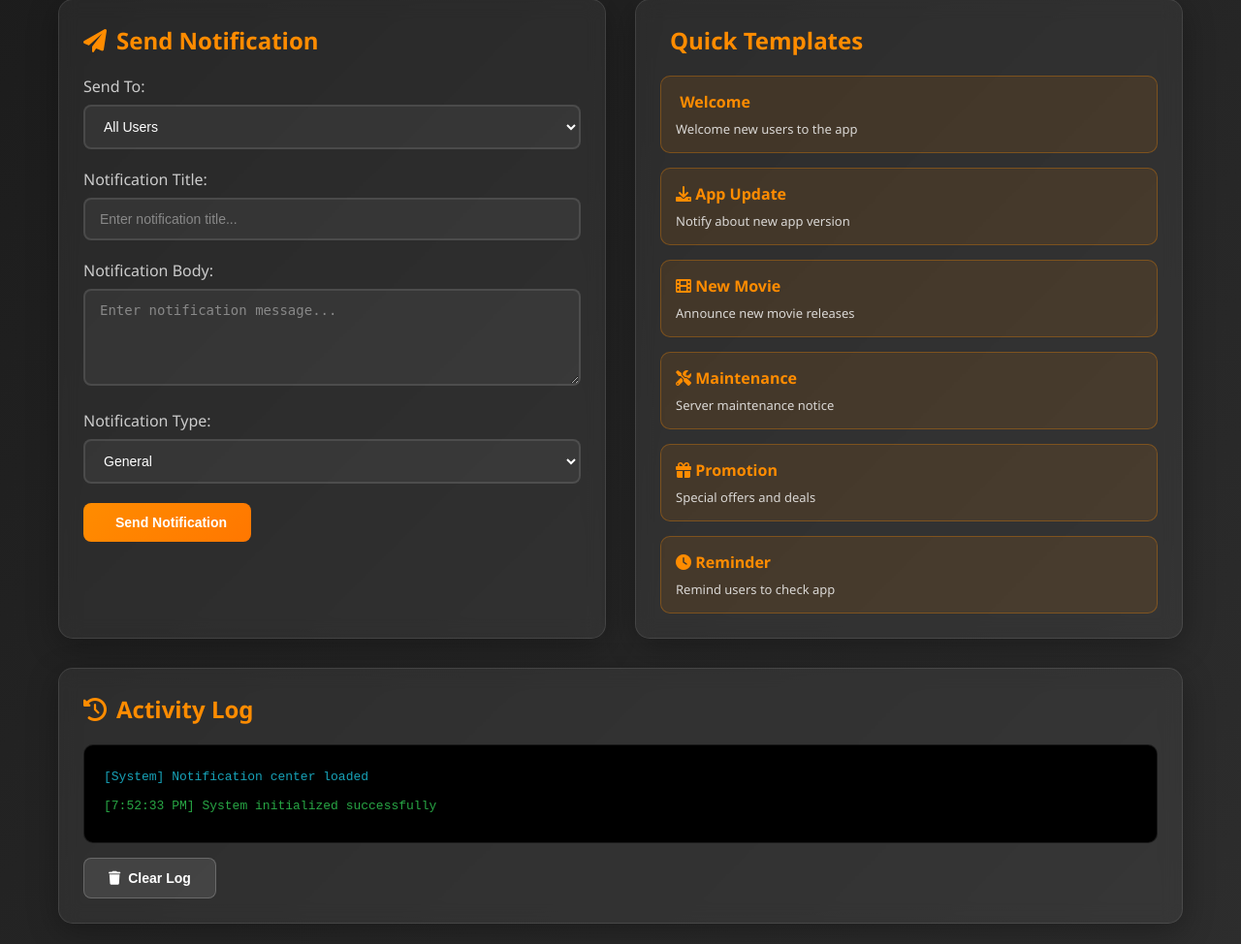
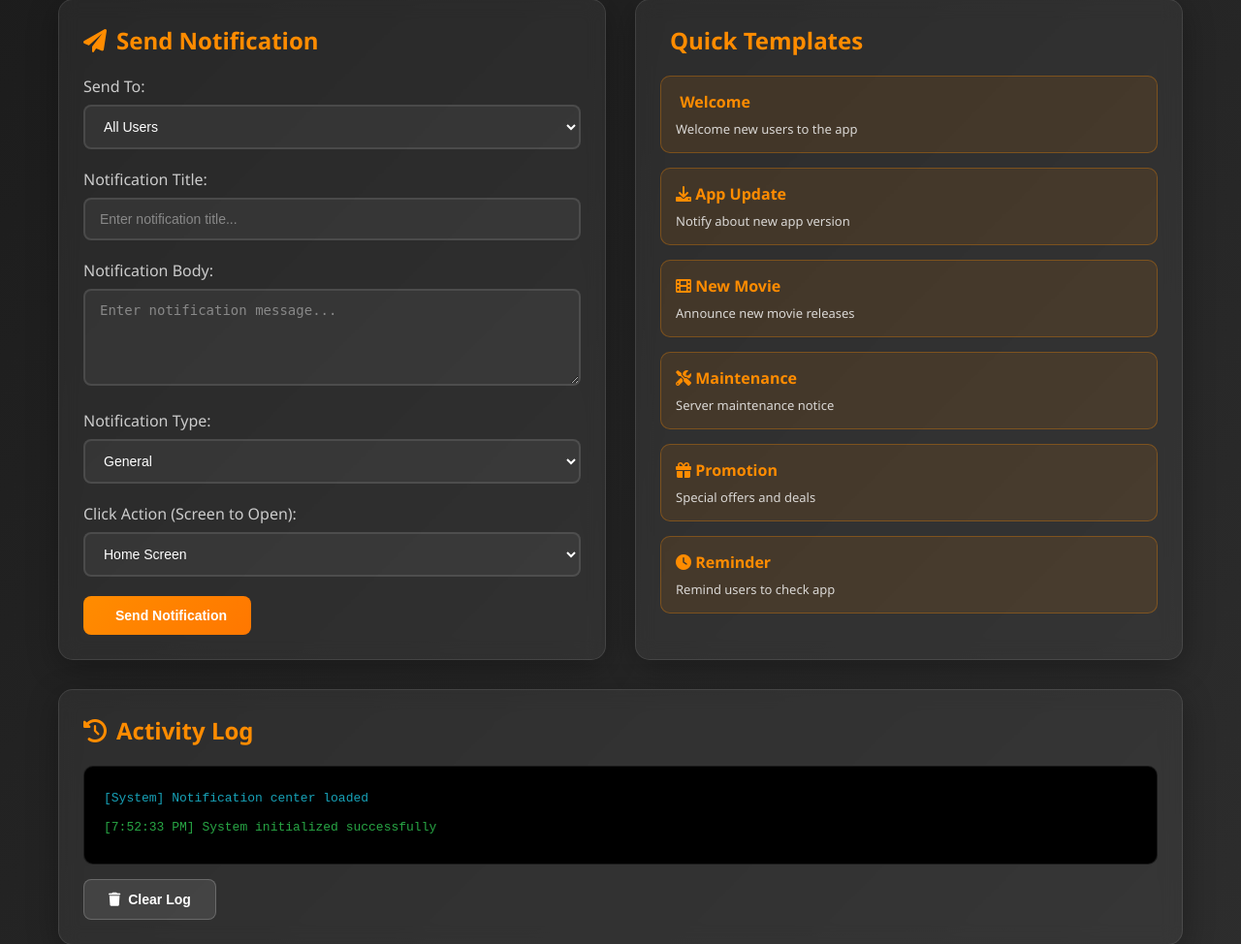
Before and after one commit to hiotakuofficial-cloud/noi-noi, a PHP site: page /notification/dashboard.php in a window 1280 px wide. Shown: the part 312-1286 px from the top of the page at 97% size. Run offline with PHP 8.4, Linux system fonts and the light colour scheme; the visitor is signed in with stand-in values (Sample User, id 1); data that the repository does not hold is empty.

Commit message:
🔔 Add Click Action Support to Notifications
✅ Features Added:
- Click action support in API (screen navigation)
- Movie ID field for movie notifications
- Screen selection dropdown in dashboard
- Template updates with navigation screens
- Auto-update click action based on notification type

📱 Supported Screens:
- /home, /movies, /movie-details
- /profile, /announcements, /settings

🎯 Flutter app can now handle notification clicks and navigate to specific screens!

```diff
--- a/notification/dashboard.php
+++ b/notification/dashboard.php
@@ -396,13 +396,31 @@ $_SESSION['last_activity'] = time();
 
                         <div class="form-group">
                             <label>Notification Type:</label>
-                            <select class="form-control" id="notificationType">
+                            <select class="form-control" id="notificationType" onchange="updateClickAction()">
                                 <option value="general">General</option>
                                 <option value="announcement">Announcement</option>
+                                <option value="movie">New Movie</option>
                                 <option value="update">App Update</option>
                                 <option value="promotion">Promotion</option>
                                 <option value="reminder">Reminder</option>
                             </select>
+                        </div>
+
+                        <div class="form-group">
+                            <label>Click Action (Screen to Open):</label>
+                            <select class="form-control" id="clickScreen">
+                                <option value="/home">Home Screen</option>
+                                <option value="/movies">Movies List</option>
+                                <option value="/movie-details">Movie Details</option>
+                                <option value="/profile">User Profile</option>
+                                <option value="/announcements">Announcements</option>
+                                <option value="/settings">Settings</option>
+                            </select>
+                        </div>
+
+                        <div class="form-group" id="movieIdGroup" style="display: none;">
+                            <label>Movie ID (for movie notifications):</label>
+                            <input type="text" class="form-control" id="movieId" placeholder="Enter movie ID...">
                         </div>
 
                         <button type="submit" class="btn btn-primary">
--- a/notification/notification-center.js
+++ b/notification/notification-center.js
@@ -10,32 +10,38 @@ const templates = {
     welcome: {
         title: "🎉 Welcome to Hiotaku!",
         body: "Welcome to Hiotaku! Discover amazing anime and movies. Start exploring now!",
-        type: "general"
+        type: "general",
+        screen: "/home"
     },
     update: {
         title: "📱 App Update Available",
         body: "A new version of Hiotaku is available! Update now to get the latest features and improvements.",
-        type: "update"
+        type: "update",
+        screen: "/settings"
     },
     movie: {
         title: "🎬 New Movie Added!",
         body: "Check out the latest movie addition to our collection. Don't miss out on the action!",
-        type: "announcement"
+        type: "movie",
+        screen: "/movie-details"
     },
     maintenance: {
         title: "🔧 Scheduled Maintenance",
         body: "We'll be performing maintenance from 2:00 AM to 4:00 AM. The app may be temporarily unavailable.",
-        type: "announcement"
+        type: "announcement",
+        screen: "/announcements"
     },
     promotion: {
         title: "🎁 Special Offer!",
         body: "Limited time offer! Get premium features at 50% off. Offer valid until midnight!",
-        type: "promotion"
+        type: "promotion",
+        screen: "/movies"
     },
     reminder: {
         title: "👋 We Miss You!",
         body: "Haven't watched anything lately? Check out our new recommendations just for you!",
-        type: "reminder"
+        type: "reminder",
+        screen: "/movies"
     }
 };
 
@@ -136,7 +142,7 @@ function selectUser(userId, username, email) {
     addLog(`Selected user: ${username}`, 'info');
 }
 
-// Use template
+// Update template to include click actions
 function useTemplate(templateKey) {
     const template = templates[templateKey];
     if (template) {
@@ -144,7 +150,45 @@ function useTemplate(templateKey) {
         document.getElementById('notificationBody').value = template.body;
         document.getElementById('notificationType').value = template.type;
 
+        // Set click action based on template
+        if (template.screen) {
+            document.getElementById('clickScreen').value = template.screen;
+        }
+
+        // Show/hide movie ID field
+        updateClickAction();
+
         addLog(`Applied template: ${templateKey}`, 'info');
+    }
+}
+
+// Update click action based on notification type
+function updateClickAction() {
+    const notificationType = document.getElementById('notificationType').value;
+    const movieIdGroup = document.getElementById('movieIdGroup');
+    const clickScreen = document.getElementById('clickScreen');
+
+    if (notificationType === 'movie') {
+        movieIdGroup.style.display = 'block';
+        clickScreen.value = '/movie-details';
+    } else {
+        movieIdGroup.style.display = 'none';
+        document.getElementById('movieId').value = '';
+
+        // Set default screen based on type
+        switch(notificationType) {
+            case 'announcement':
+                clickScreen.value = '/announcements';
+                break;
+            case 'update':
+                clickScreen.value = '/settings';
+                break;
+            case 'promotion':
+                clickScreen.value = '/movies';
+                break;
+            default:
+                clickScreen.value = '/home';
+        }
     }
 }
 
@@ -157,6 +201,8 @@ async function handleFormSubmit(event) {
     const body = document.getElementById('notificationBody').value;
     const type = document.getElementById('notificationType').value;
     const userId = document.getElementById('selectedUserId').value;
+    const clickScreen = document.getElementById('clickScreen').value;
+    const movieId = document.getElementById('movieId').value;
 
     // Validation
     if (sendType === 'specific' && !userId) {
@@ -178,8 +224,15 @@ async function handleFormSubmit(event) {
             title: title,
             body: body,
             type: type,
-            user_id: sendType === 'specific' ? userId : null
+            user_id: sendType === 'specific' ? userId : null,
+            screen: clickScreen,
+            click_action: 'FLUTTER_NOTIFICATION_CLICK'
         };
+
+        // Add movie ID if it's a movie notification
+        if (type === 'movie' && movieId) {
+            payload.movie_id = movieId;
+        }
 
         const response = await fetch('api/dashboard_send.php', {
             method: 'POST',
```
Also changed, not shown: notification/api/send.php (+23 -12 lines), 1 other file.
